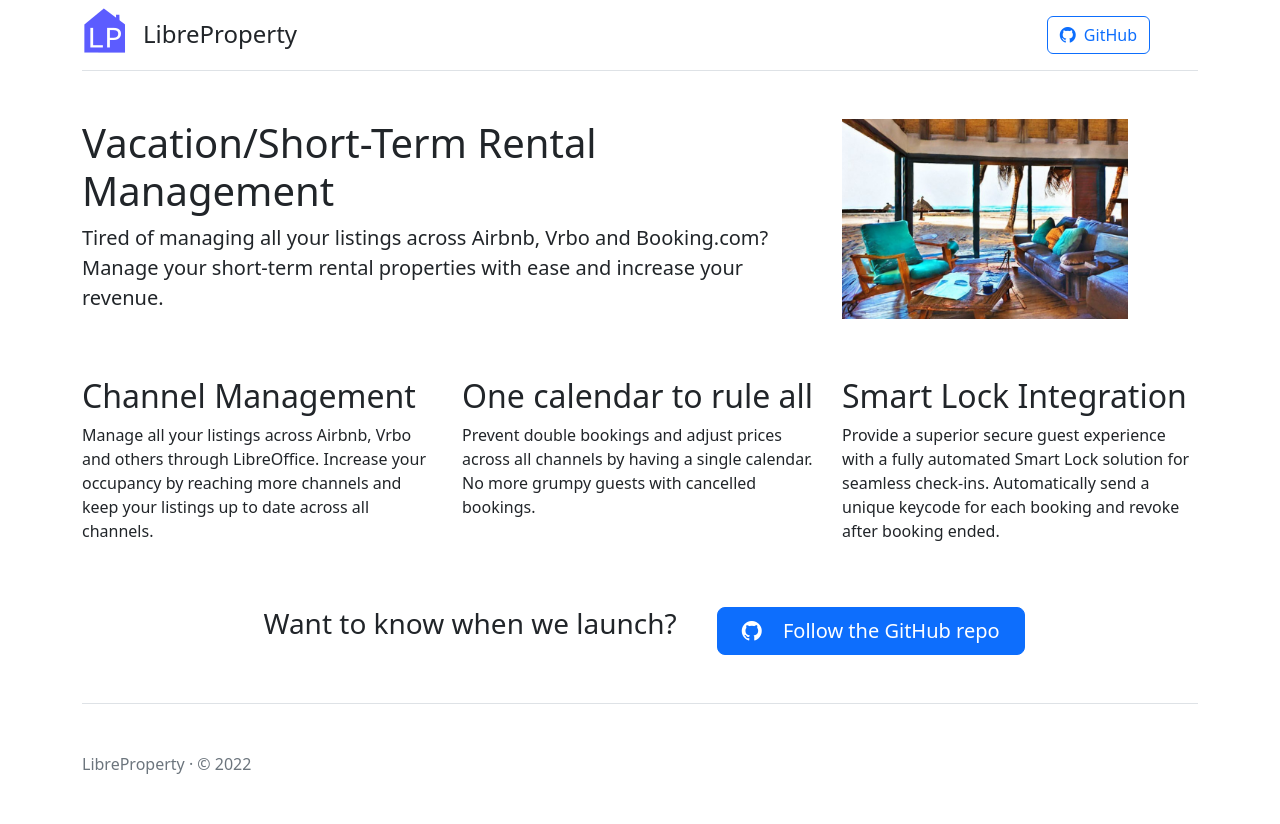
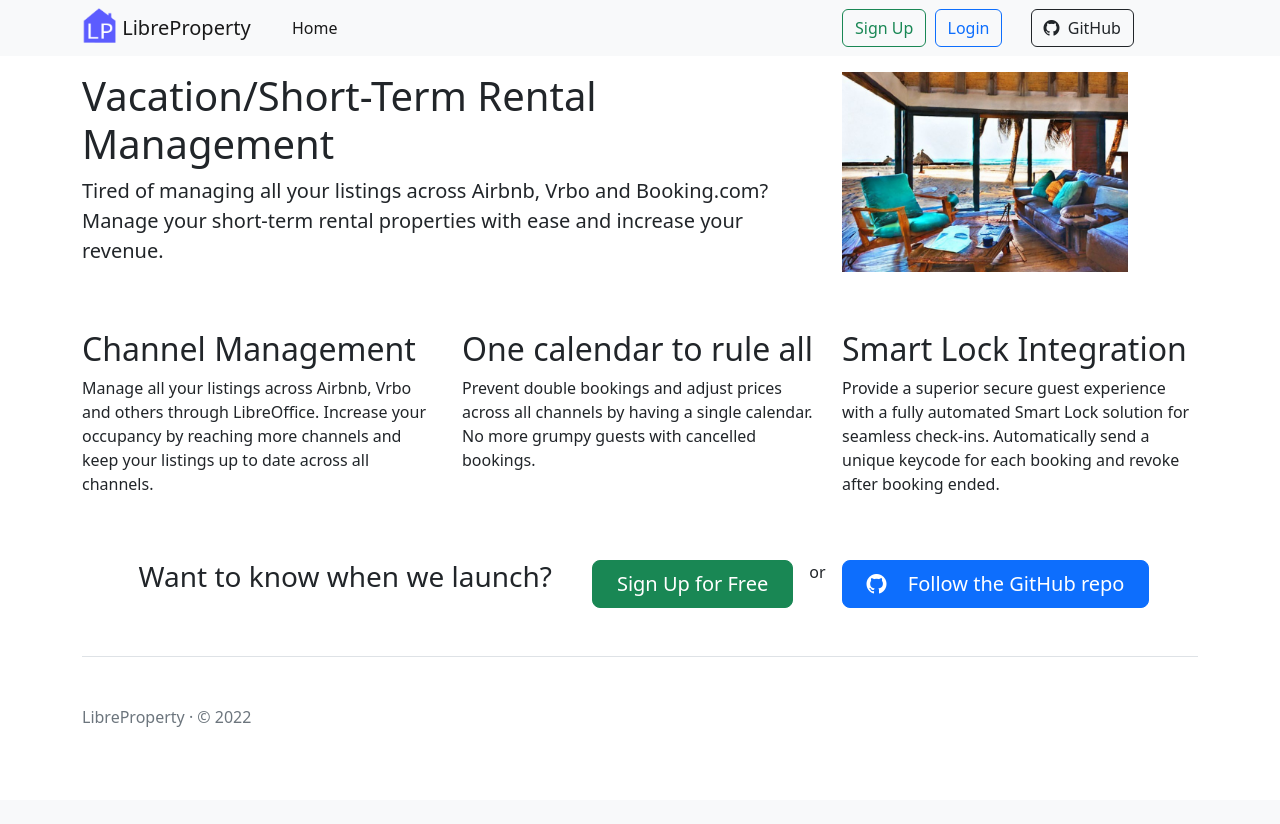
Before and after one commit to LibreProperty/LibreProperty, a Flask app: page / in a window 1280 px wide. After the commit the page ends 727 px from the top, so only its background shows below. Run offline with Flask 2, Linux system fonts and the light colour scheme.

Commit message:
add navigation for user auth

```diff
--- a/libreproperty/auth/templates/auth/login.html
+++ b/libreproperty/auth/templates/auth/login.html
@@ -46,7 +46,7 @@
             <div class="login-signup mt-3">
                 <div>
                     <span>Don't have an account yet?</span>
-                    <a href="{{ url_for('auth_bp.login') }}">Sign Up instead.</a>
+                    <a href="{{ url_for('auth_bp.signup') }}">Sign Up instead.</a>
                 </div>
             </div>
         </div>
--- a/libreproperty/templates/base.html
+++ b/libreproperty/templates/base.html
@@ -12,23 +12,47 @@
           integrity="sha384-rbsA2VBKQhggwzxH7pPCaAqO46MgnOM80zW1RWuH61DGLwZJEdK2Kadq2F9CUG65" crossorigin="anonymous">
     <link rel="stylesheet" href="https://cdn.jsdelivr.net/npm/bootstrap-icons@1.10.2/font/bootstrap-icons.css">
     <link href="{{ url_for('static', filename='style.css') }}" rel="stylesheet">
-    <link rel="icon" type="image/png" href="{{ url_for('static', filename='favicon.png') }}" />
+    <link rel="icon" type="image/png" href="{{ url_for('static', filename='favicon.png') }}"/>
 </head>
 <body>
 
-<div class="container">
-    <header class="justify-content-center d-flex flex-wrap pb-3 mb-5 border-bottom">
-        <a href="/" class="d-flex me-md-auto text-dark text-decoration-none">
-            <img class="mt-2" src="{{ url_for('static', filename='logo-w45.png') }}" height="45"/>
-            <div class="fs-4 mx-3 mt-3">
-                <span>LibreProperty</span>
-            </div>
+<nav class="navbar navbar-expand-lg bg-light">
+    <div class="container">
+        <a class="col-2 navbar-brand pt-0" href="/">
+            <img src="{{ url_for('static', filename='logo-w45.png') }}" height="35"
+                 class="align-top"/>
+            <span class="align-bottom">LibreProperty</span>
         </a>
-        <a href="https://github.com/LibreProperty/LibreProperty" class="mx-3 mt-3 me-5 btn btn-outline-primary"
-           rel="nofollow external" target="_blank">
-            <i class="bi bi-github pe-1"></i> GitHub
-        </a>
-    </header>
+        <div class="collapse navbar-collapse col-6" id="navbarNav">
+            <ul class="navbar-nav">
+                <li class="nav-item">
+                    <a class="nav-link active" aria-current="page" href="/">Home</a>
+                </li>
+            </ul>
+        </div>
+        <div class="col-4">
+            {% if current_user.is_authenticated %}
+            User: {{ current_user.name }}
+            <a href="/logout" class="ms-1 btn btn-outline-primary">
+                Logout
+            </a>
+            {% else %}
+            <a href="/signup" class="btn btn-outline-success">
+                Sign Up
+            </a>
+            <a href="/login" class="ms-1 btn btn-outline-primary">
+                Login
+            </a>
+            {% endif %}
+            <a href="https://github.com/LibreProperty/LibreProperty" class="ms-4 btn btn-outline-dark"
+               rel="nofollow external" target="_blank">
+                <i class="bi bi-github pe-1"></i> GitHub
+            </a>
+        </div>
+    </div>
+</nav>
+
+<div class="container mt-3">
     {% block content %}
     {% endblock %}
     <footer class="pt-5 my-5 text-muted border-top">
--- a/libreproperty/templates/index.html
+++ b/libreproperty/templates/index.html
@@ -42,6 +42,10 @@
 
     <div class="d-flex mb-5 justify-content-center">
         <h3 class="px-4">Want to know when we launch?</h3>
+        <a href="/signup" class="btn btn-success btn-lg mx-3 px-4">
+            Sign Up for Free
+        </a>
+        or
         <a href="https://github.com/LibreProperty/LibreProperty" class="btn btn-primary btn-lg mx-3 px-4"
            rel="nofollow external" target="_blank">
             <i class="bi bi-github pe-3"></i> Follow the GitHub repo
```
